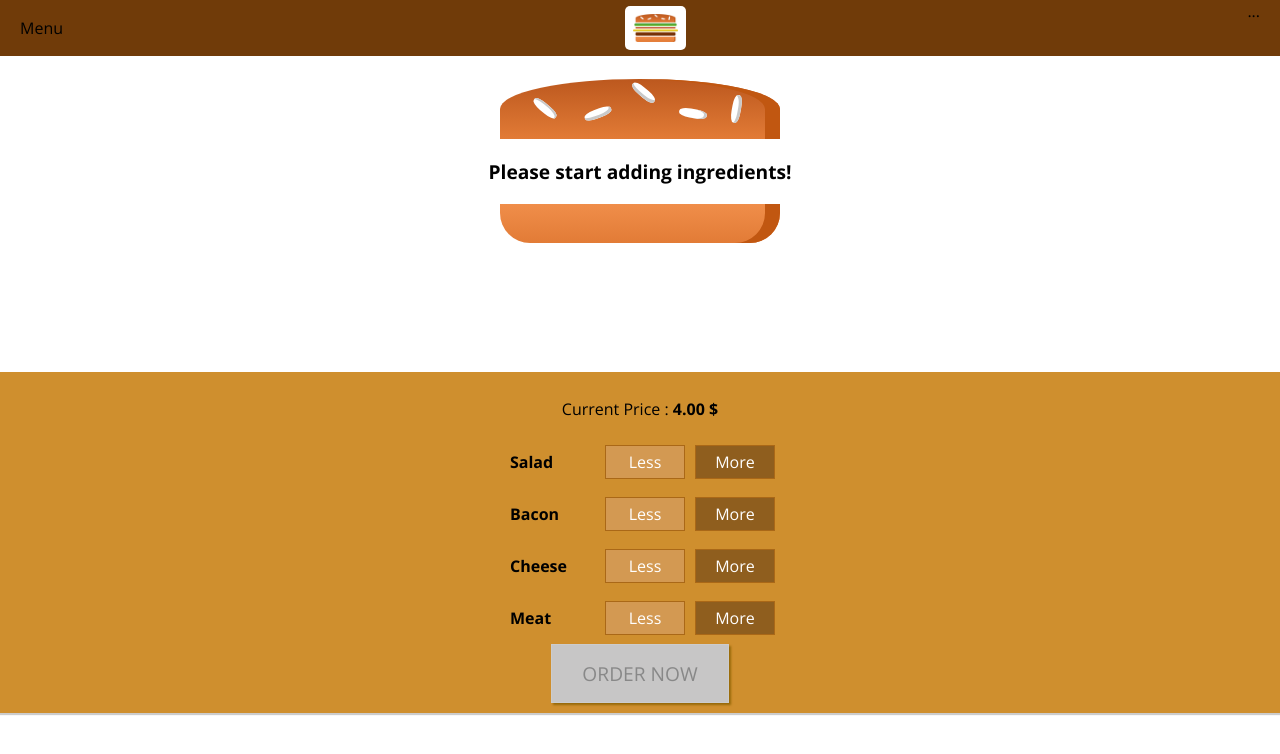
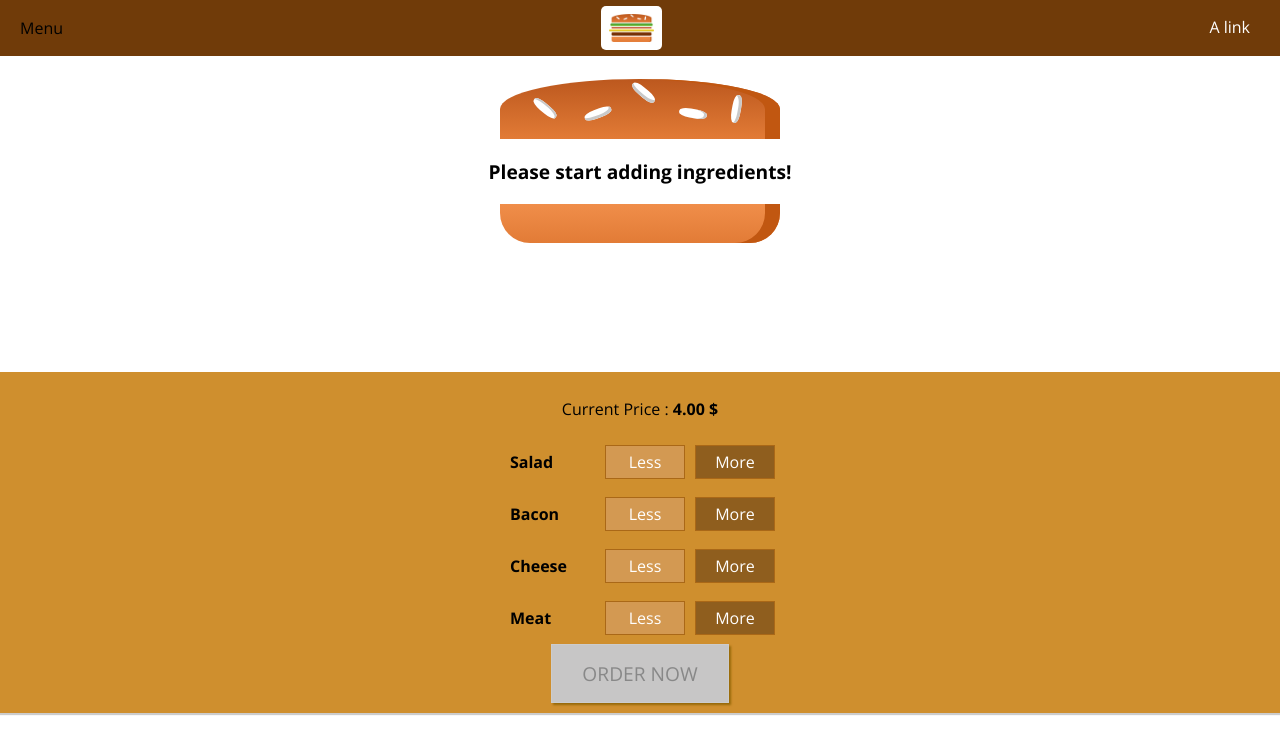
Before and after one commit to harysz/burgerbuilder, a React app: page / in a window 1280 px wide. Shown: the top 754 px of the page. Built offline with nearby package versions, Linux system fonts and the light colour scheme.

Commit message:
styling toolbar

```diff
--- a/src/components/Navigation/NavigationItems/NavigationItem/NavigationItem.css
+++ b/src/components/Navigation/NavigationItems/NavigationItem/NavigationItem.css
@@ -0,0 +1,23 @@
+.NavigationItem{
+    margin:0;
+    box-sizing: border-box;
+    display: flex;
+    height: 100%;
+    align-items: center;
+}
+.NavigationItem a{
+    color: white;
+    text-decoration: none;
+    height: 100%;
+    padding: 16px 10px;
+    border-bottom: 4px solid transparent;
+    box-sizing: border-box;
+    display: block;
+}
+.NavigationItem a:hover,
+.NavigationItem a:active,
+.NavigationItem a.active{
+    background-color: #8f5c2c;
+    border-bottom: 4px solid #40a4c8;
+    color:white;
+}
--- a/src/components/Navigation/NavigationItems/NavigationItem/NavigationItem.js
+++ b/src/components/Navigation/NavigationItems/NavigationItem/NavigationItem.js
@@ -1,6 +1,7 @@
 import React from 'react';
 
+import classes from './NavigationItem.css';
 const navigationItem = () =>{
-    <li><a href=''> A link</a></li>
+    return <li className={classes.NavigationItem}><a href=''> A link</a></li>
 }
 export default navigationItem;
--- a/src/components/Navigation/NavigationItems/NavigationItems.js
+++ b/src/components/Navigation/NavigationItems/NavigationItems.js
@@ -1,9 +1,14 @@
 import React from 'react'
+
+import classes from './NavigationItems.css';
+import NavigationItem from './NavigationItem/NavigationItem';
+
+
 
 const navigationItems=(props)=> {
     return (
-        <ul>
-
+        <ul className={classes.NavigationItems}>
+            <NavigationItem />
         </ul>
     )
 }
--- a/src/components/Navigation/Toolbar/Toolbar.js
+++ b/src/components/Navigation/Toolbar/Toolbar.js
@@ -2,13 +2,15 @@ import React from 'react'
 
 import Logo from '../../Logo/Logo';
 import classes from './Toolbar.css';
+import NavigationItems from '../NavigationItems/NavigationItems';
+
 const toolbar=(props)=> {
     return (
         <header className={classes.Toolbar}>
             <div>Menu</div>
             <Logo />
             <nav>
-                 ...
+                <NavigationItems/>
             </nav>
         </header>
     )
```
